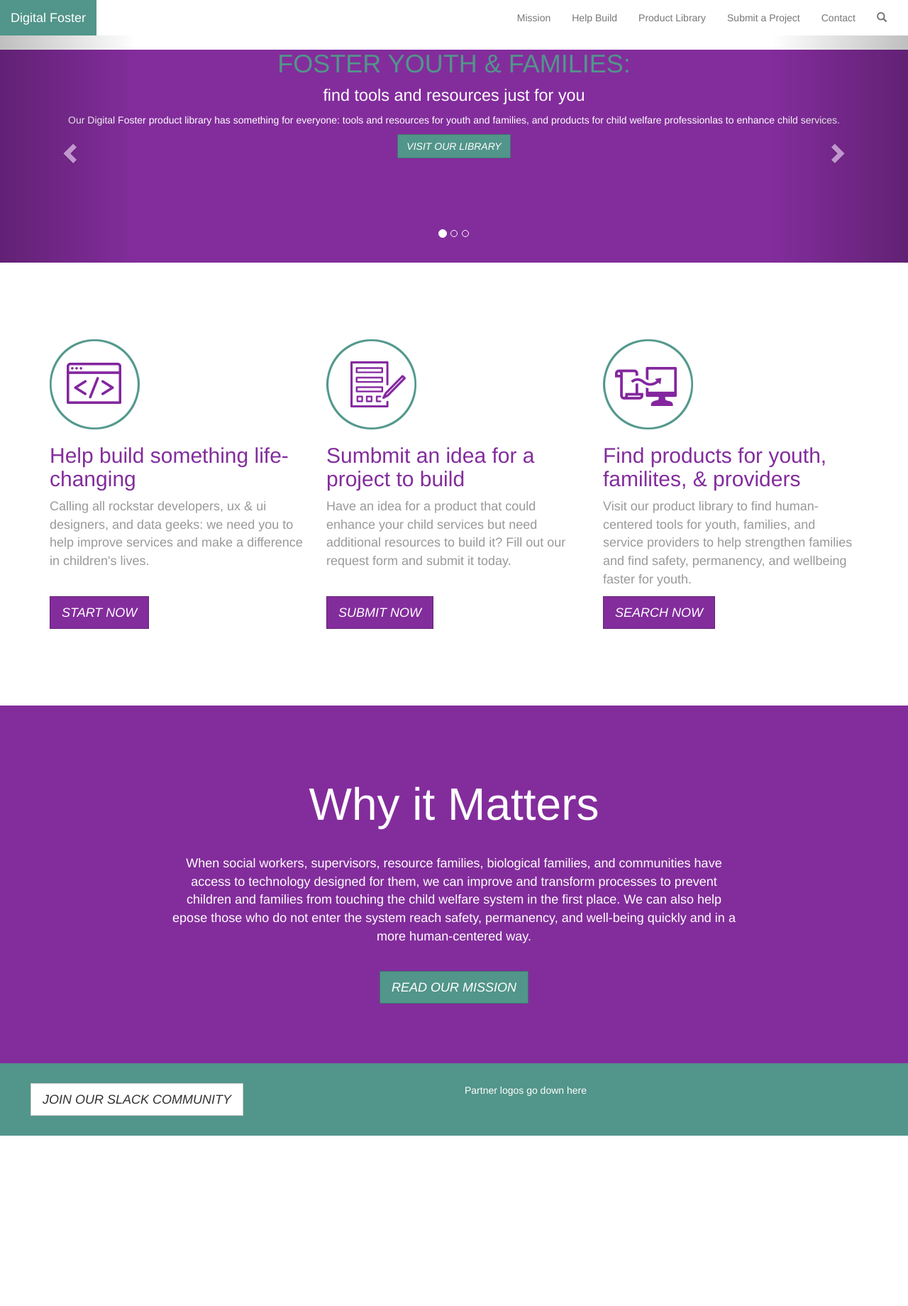
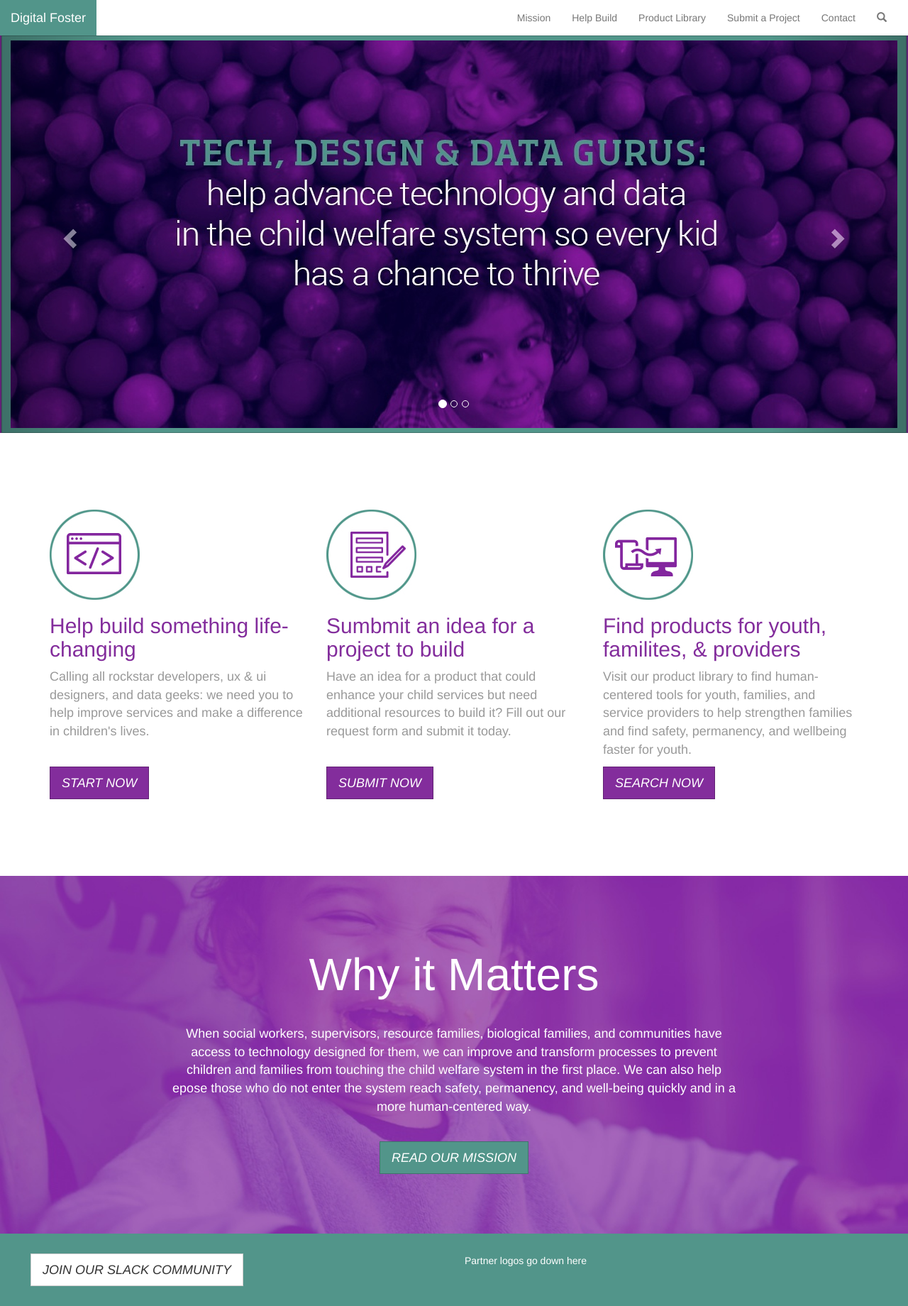
Before and after one commit to digital-foster/digitalfoster, a Jekyll site: the page built from index.html, in a window 1280 px wide. Shown: the whole page at 71% size. Built offline with Jekyll 4.4.1, drawn with Linux system fonts in a browser that asks for light colours; before the commit the page ends 1600 px from its top, so only the background shows below that.

Commit message:
Homepage images
Go back later and make slides real HTML

```diff
--- a/css/main.scss
+++ b/css/main.scss
@@ -99,7 +99,6 @@ footer {
 .index.slides .item {
   background-color: $secondary-color;
   color: white;
-  height: 300px;
   text-align: center;
 
   h1 {
@@ -121,6 +120,9 @@ footer {
 
 .index.why {
   background-color: $secondary-color;
+  background-image: url('/img/HomepageFooterImage.jpg');
+  background-position: center center;
+  background-size: cover;
   color: white;
   text-align: center;
 }
--- a/index.html
+++ b/index.html
@@ -14,40 +14,21 @@
       <!-- Wrapper for slides -->
       <div class="carousel-inner" role="listbox">
         <div class="item active">
-          <h1>
-            Foster Youth &amp; Families:
-            <br>
-            <small>Find tools and resources just for you</small>
-          </h1>
-          <p>
-            Our {{ site.title | escape }} product library has something for
-            everyone: tools and resources for youth and families, and products
-            for child welfare professionlas to enhance child services.
-          </p>
-          <a href="/products/" class="btn btn-primary">Visit Our Library</a>
+          <a href="/products/" class="btn btn-primary">
+            <img src="/img/HomepageCarousel_Developers.jpg">
+          </a>
         </div>
 
         <div class="item">
-          <h1>
-            Tech, Design, &amp; Date Gurus:
-            <br>
-            <small>
-              Help advance technology and data in the child welfare system
-              so every kid has a chance to thrive
-            </small>
-          </h1>
-          <a href="/projects/" class="btn btn-primary">Help Build</a>
+          <a href="/submit/" class="btn btn-primary">
+            <img src="/img/HomepageCarousel_Providers.jpg">
+          </a>
         </div>
 
         <div class="item">
-          <h1>
-            Child Service Providers:
-            <br>
-            <small>
-              Submit an idea for a project that would enhance the work you do
-            </small>
-          </h1>
-          <a href="/submit/" class="btn btn-primary">Submit Now</a>
+          <a href="/products/" class="btn btn-primary">
+            <img src="/img/HomepageCarousel_FosterYouth.jpg">
+          </a>
         </div>
       </div>
 
```
Also changed, not shown: img/HomepageCarousel_Developers.jpg (added), img/HomepageCarousel_FosterYouth.jpg (added), img/HomepageCarousel_Providers.jpg (added), img/HomepageFooterImage.jpg (added), img/OurMissionImage.jpg (added).
